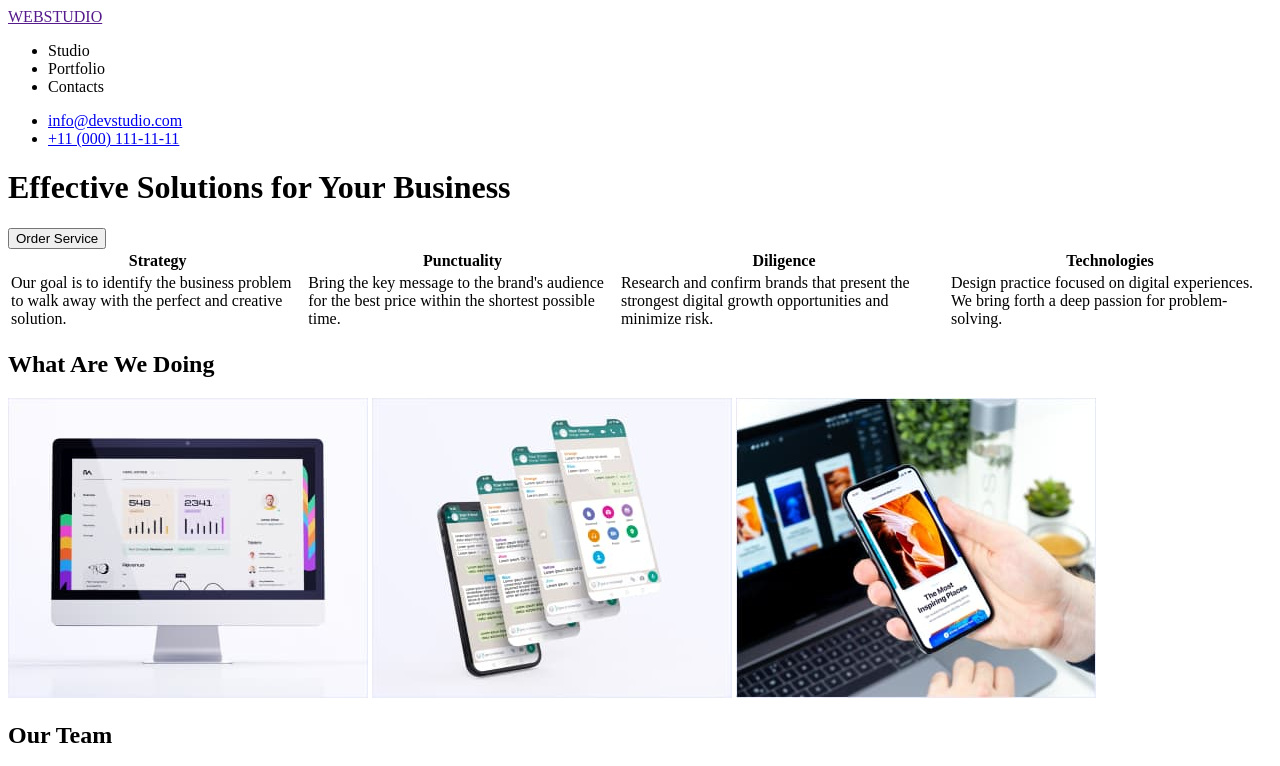
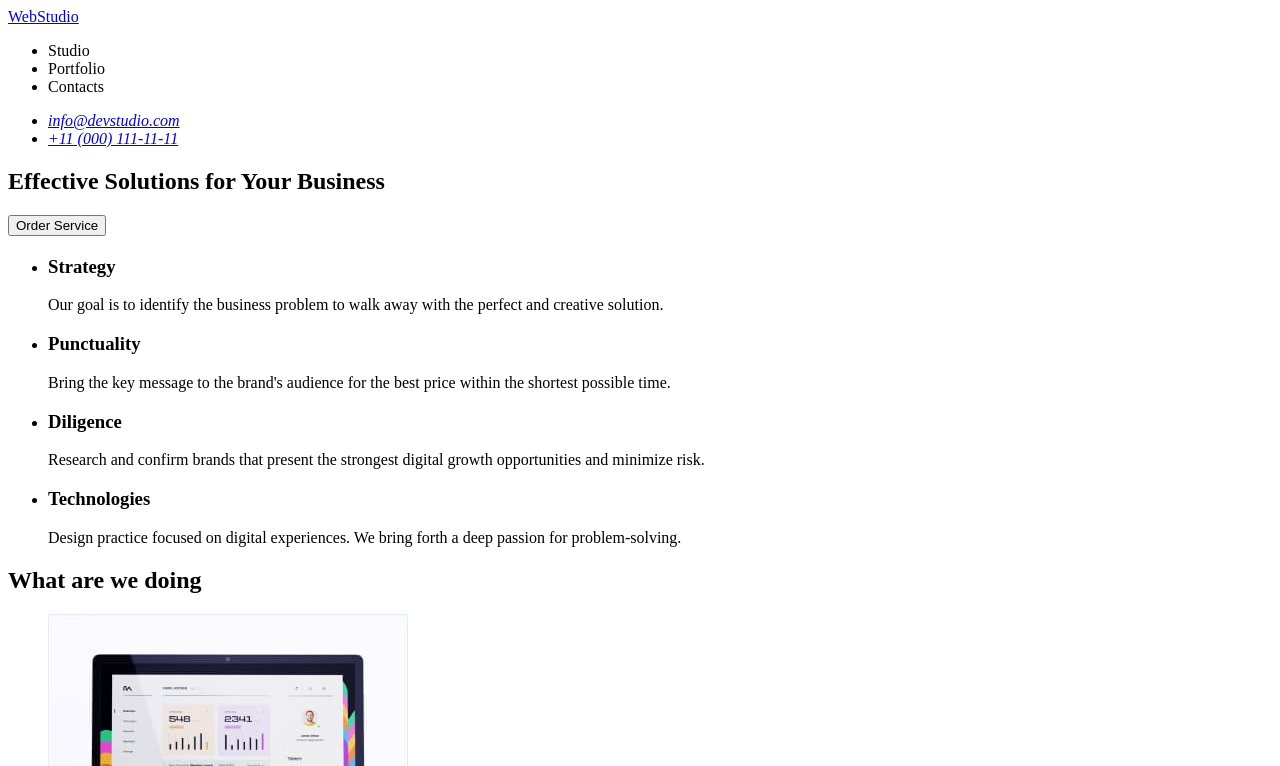
Before and after one commit to DariaRodovnichenko/goit-markup-hw-01, a plain HTML site: page index.html in a window 1280 px wide. Shown: the top 766 px of the page. Drawn offline with Linux system fonts and the light colour scheme.

Commit message:
bag fixing

```diff
--- a/index.html
+++ b/index.html
@@ -10,59 +10,71 @@
     <!--Header-->
     <header>
       <nav>
-        <a href="">WEBSTUDIO</a>
+        <a href="./index.html">WebStudio</a>
         <ul>
-          <li><a href=""></a>Studio</li>
-          <li><a href=""></a>Portfolio</li>
-          <li><a href=""></a>Contacts</li>
+          <li><a href="Studio"></a>Studio</li>
+          <li><a href="Portfolio"></a>Portfolio</li>
+          <li><a href="Contacts"></a>Contacts</li>
         </ul>
       </nav>
-      <ul>
-        <li><a href="mailto:info@devstudio.com">info@devstudio.com</a></li>
-        <li><a href="tel:+110001111111">+11 (000) 111-11-11</a></li>
-      </ul>
+      <address>
+        <ul>
+          <li><a href="mailto:info@devstudio.com">info@devstudio.com</a></li>
+          <li><a href="tel:+110001111111">+11 (000) 111-11-11</a></li>
+        </ul>
+      </address>
     </header>
     <!--Main Page-->
     <main>
-      <div>
+      <!--Section1-->
+      <section>
         <h1>Effective Solutions for Your Business</h1>
         <button type="button">Order Service</button>
-      </div>
+      </section>
+      <!--Section2-->
       <section>
-        <table>
-          <tr>
-            <th>Strategy</th>
-            <th>Punctuality</th>
-            <th>Diligence</th>
-            <th>Technologies</th>
-          </tr>
-          <tr>
-            <td>
+        <h2></h2>
+        <ul>
+          <li>
+            <h3>Strategy</h3>
+            <p>
               Our goal is to identify the business problem to walk away with the
               perfect and creative solution.
-            </td>
-            <td>
+            </p>
+          </li>
+          <li>
+            <h3>Punctuality</h3>
+            <p>
               Bring the key message to the brand's audience for the best price
               within the shortest possible time.
-            </td>
-            <td>
+            </p>
+          </li>
+          <li>
+            <h3>Diligence</h3>
+            <p>
               Research and confirm brands that present the strongest digital
               growth opportunities and minimize risk.
-            </td>
-            <td>
+            </p>
+          </li>
+          <li>
+            <h3>Technologies</h3>
+            <p>
               Design practice focused on digital experiences. We bring forth a
               deep passion for problem-solving.
-            </td>
-          </tr>
-        </table>
+            </p>
+          </li>
+        </ul>
       </section>
+      <!--Section3-->
       <section>
-        <h2>What Are We Doing</h2>
-        <img src="./images/img1.jpg" alt="img1" width="360px" height="300px" />
-        <img src="./images/img2.jpg" alt="img2" width="360px" height="300px" />
-        <img src="./images/img3.jpg" alt="img3" width="360px" height="300px" />
+        <h2>What are we doing</h2>
+        <ul>
+          <li><img src="./images/img1.jpg" alt="img1" weidth="360" /></li>
+          <li><img src="./images/img2.jpg" alt="img2" weidth="360" /></li>
+          <li><img src="./images/img3.jpg" alt="img3" weidth="360" /></li>
+        </ul>
       </section>
-
+      <!--Section4-->
       <section>
         <h2>Our Team</h2>
         <ul>
@@ -70,8 +82,8 @@
             <img
               src="./images/img4.jpg"
               alt="Mark Guerrero"
-              width="264px"
-              height="260px"
+              width="264"
+              height="260"
             />
             <h3>Mark Guerrero</h3>
             <p>Product Designer</p>
@@ -80,8 +92,8 @@
             <img
               src="./images/img5.jpg"
               alt="Tom Ford"
-              width="264px"
-              height="260px"
+              width="264"
+              height="260"
             />
             <h3>Tom Ford</h3>
             <p>Frontend Developer</p>
@@ -90,8 +102,8 @@
             <img
               src="./images/img6.jpg"
               alt="Camila Garcia"
-              width="264px"
-              height="260px"
+              width="264"
+              height="260"
             />
             <h3>Camila Garcia</h3>
             <p>Marketing</p>
@@ -100,7 +112,7 @@
             <img
               src="./images/img7.jpg"
               alt="Daniel Wilson"
-              width="264px"
+              width="264"
               height="260px"
             />
             <h3>Daniel Wilson</h3>
@@ -111,7 +123,7 @@
     </main>
     <!--Footer-->
     <footer>
-      <h3>WEBSTUDIO</h3>
+      <a href="./index.html">WebStudio</a>
       <p>
         Increase the flow of customers and sales for your business with digital
         marketing & growth solutions.
```
